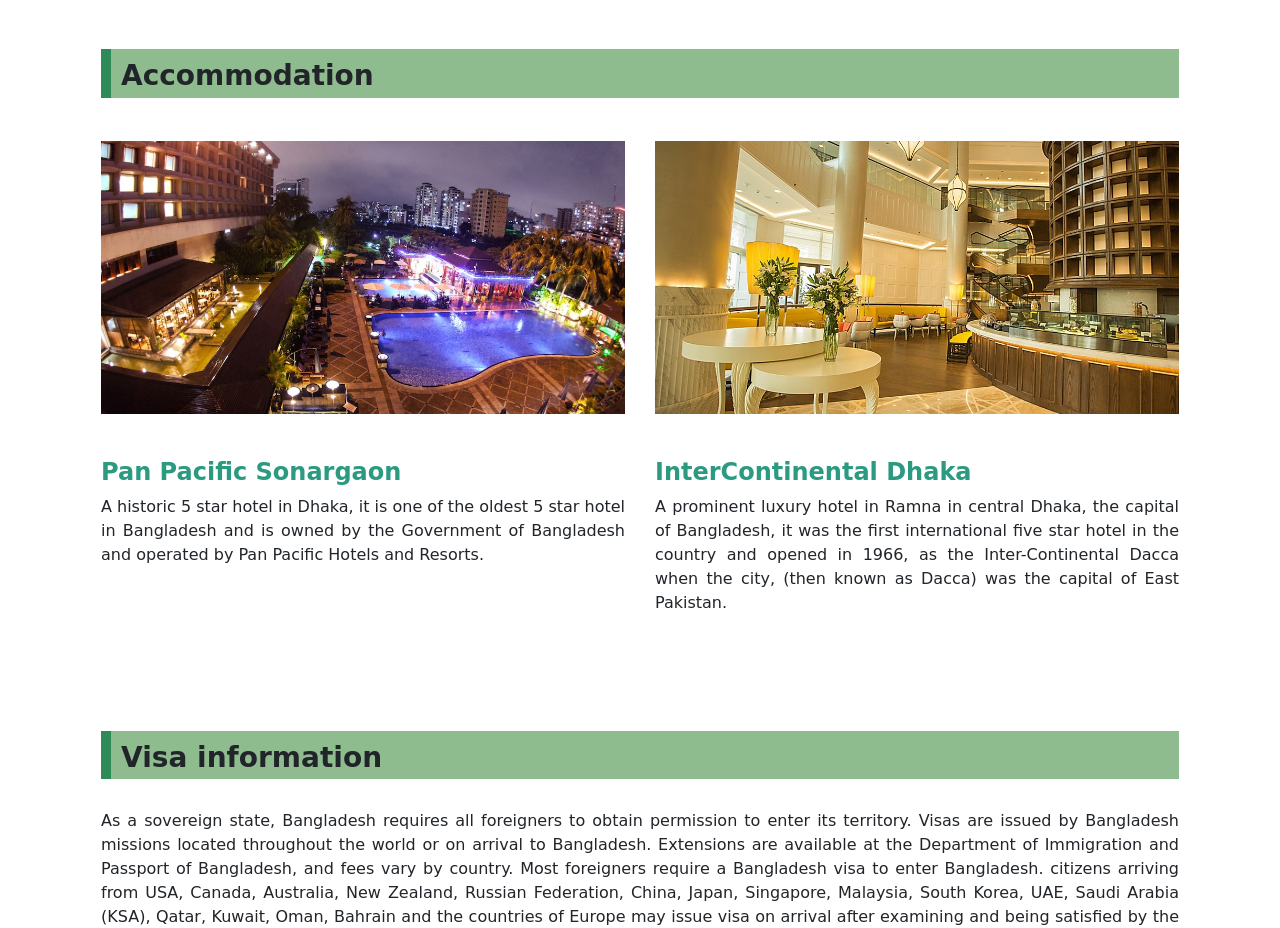
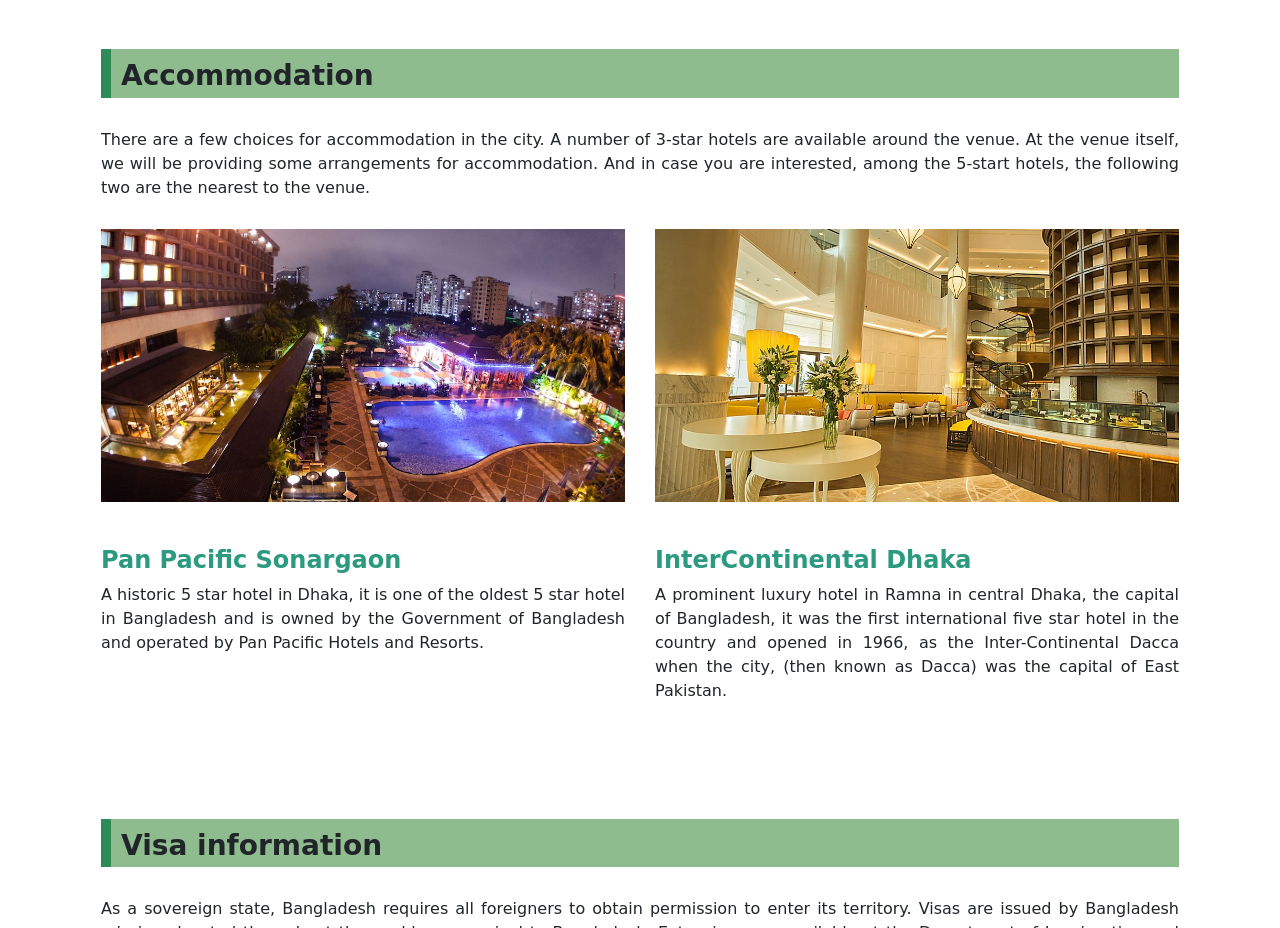
Before and after one commit to sotm-asia/sotm-asia-2019-website, a plain HTML site: page venue.html in a window 1280 px wide. Shown: the part 1800-2728 px from the top of the page. Drawn offline with Linux system fonts and the light colour scheme; a web font is replaced by a local one.

Commit message:
add general details to accommodation on venue page

```diff
--- a/venue.html
+++ b/venue.html
@@ -121,6 +121,9 @@
             <div class="col-sm-12">
                 <h3>Accommodation</h3>
             </div>
+            <div class="col-sm-12">
+                <p>There are a few choices for accommodation in the city. A number of 3-star hotels are available around the venue. At the venue itself, we will be providing some arrangements for accommodation. And in case you are interested, among the 5-start hotels, the following two are the nearest to the venue.</p>
+            </div>
             <div class="col-12 col-sm-12 col-md-12 col-lg-6">
                 <div class="accommodation-image image-1"></div>
                 <div class="accommodation-details">
```
